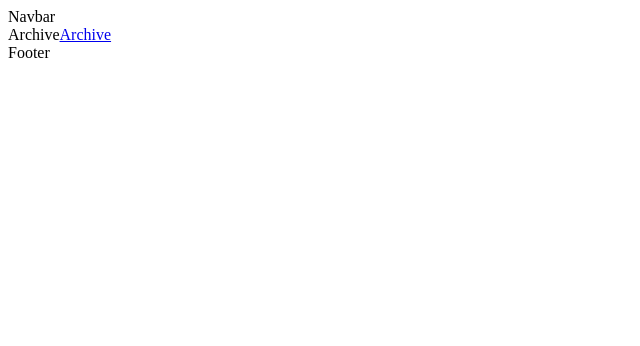
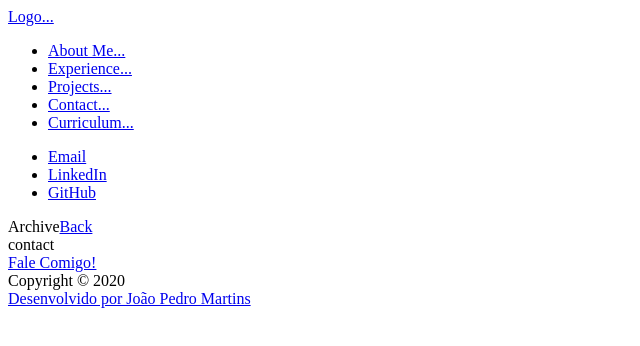
Before and after one commit to jp98smartins/potifolio_v2, a Gatsby site: page /archive in a window 1280 px wide. Shown: the whole page, without its empty margins (0-640 px from the left). Built offline with nearby package versions, Linux system fonts and the light colour scheme; Gatsby itself is replaced by a stand-in of ours.

Commit message:
🔗Navigation

```diff
--- a/src/components/Footer.js
+++ b/src/components/Footer.js
@@ -1,7 +1,17 @@
 import React from "react"
+import { Link } from "gatsby"
 
 const Footer = () => {
-  return <div>Footer</div>
+  return (
+    <div>
+      <footer>
+        <div>Copyright © 2020</div>
+        <div>
+          <Link to="https://github.com/jp98smartins">Desenvolvido por João Pedro Martins</Link>
+        </div>
+      </footer>
+    </div>
+  )
 }
 
 export default Footer
--- a/src/components/Layout.js
+++ b/src/components/Layout.js
@@ -1,8 +1,8 @@
-import React from 'react'
+import React from "react"
 import NavBar from "./Navbar"
 import Footer from "./Footer"
 
-const Layout = (props) => {
+const Layout = props => {
   return (
     <div>
       <NavBar />
--- a/src/components/Navbar.js
+++ b/src/components/Navbar.js
@@ -1,7 +1,73 @@
 import React from "react"
+import { Link } from "gatsby"
 
 const Navbar = () => {
-  return <div>Navbar</div>
+  return (
+    <div>
+      <nav>
+        <div>
+          <Link to="/">Logo...</Link>
+        </div>
+        <div>
+          <ul>
+            <li>
+              <div>
+                <a href="#aboutme">About Me...</a>
+              </div>
+            </li>
+            <li>
+              <div>
+                <a href="#experience">Experience...</a>
+              </div>
+            </li>
+            <li>
+              <div>
+                {" "}
+                <a href="#projects">Projects...</a>
+              </div>
+            </li>
+            <li>
+              <div>
+                <a href="#contact">Contact...</a>
+              </div>
+            </li>
+            <li>
+              <div>
+                <a href="#aboutme">Curriculum...</a>
+              </div>
+            </li>
+          </ul>
+        </div>
+      </nav>
+      <div>
+        <ul>
+          <li>
+            <div>
+              <a href="mailto:joaopedromartins@id.uff.br" rel="noreferrer" target="_blank">
+                Email
+              </a>
+            </div>
+          </li>
+          <li>
+            <div>
+              {" "}
+              <a href="https://www.linkedin.com/in/jp98smartins/" rel="noreferrer" target="_blank">
+                LinkedIn
+              </a>
+            </div>
+          </li>
+          <li>
+            <div>
+              {" "}
+              <a href="https://github.com/jp98smartins" rel="noreferrer" target="_blank">
+                GitHub
+              </a>
+            </div>
+          </li>
+        </ul>
+      </div>
+    </div>
+  )
 }
 
 export default Navbar
--- a/src/pages/archive.js
+++ b/src/pages/archive.js
@@ -1,6 +1,7 @@
 import React, { Component } from "react"
 import { Link } from "gatsby"
 import Layout from "../components/Layout"
+import Contact from "./contact"
 
 class Archive extends Component {
   render() {
@@ -8,7 +9,8 @@ class Archive extends Component {
       <div>
         <Layout>
           Archive
-          <Link to="/">Archive</Link>
+          <Link to="/">Back</Link>
+          <Contact />
         </Layout>
       </div>
     )
--- a/src/pages/contact.js
+++ b/src/pages/contact.js
@@ -1,7 +1,20 @@
 import React from "react"
 
 const contact = () => {
-  return <div>contact</div>
+  return (
+    <div>
+      contact
+      <div>
+        <a
+          href="mailto:joaopedromartins@id.uff.br"
+          rel="noreferrer"
+          target="_blank"
+        >
+          Fale Comigo!
+        </a>
+      </div>
+    </div>
+  )
 }
 
 export default contact
```
Also changed, not shown: src/pages/index.js (+17 -0 lines). Lines whose indentation alone changed are shown as unchanged.
